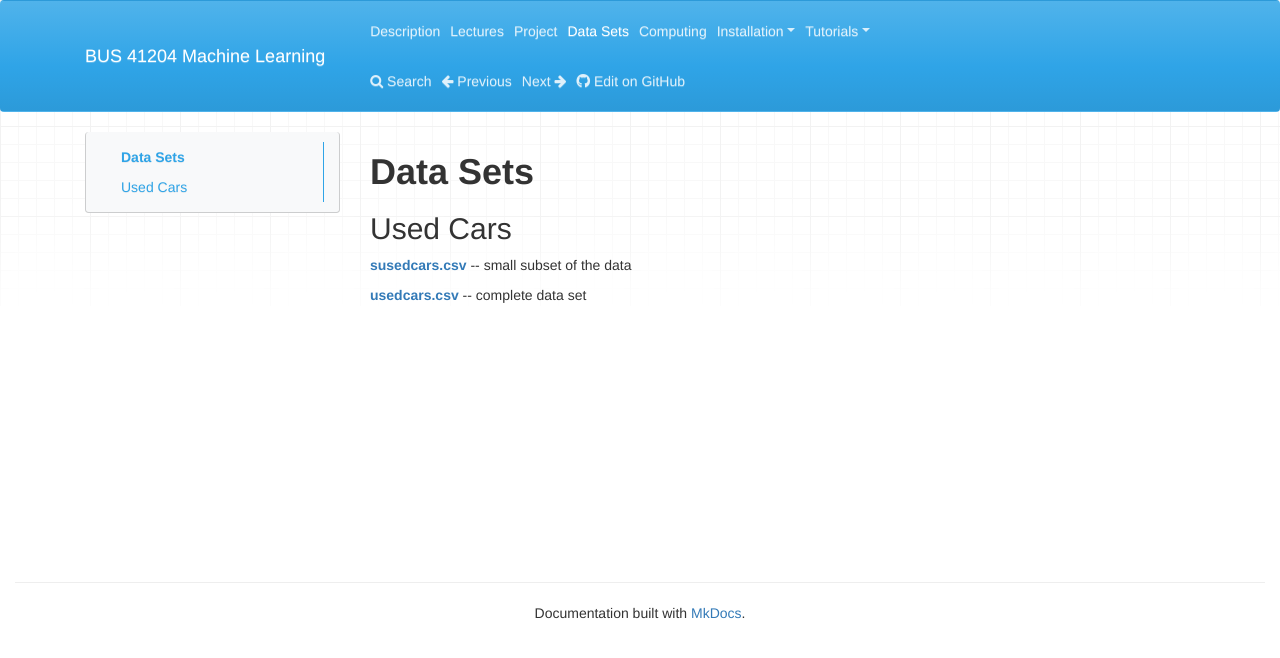
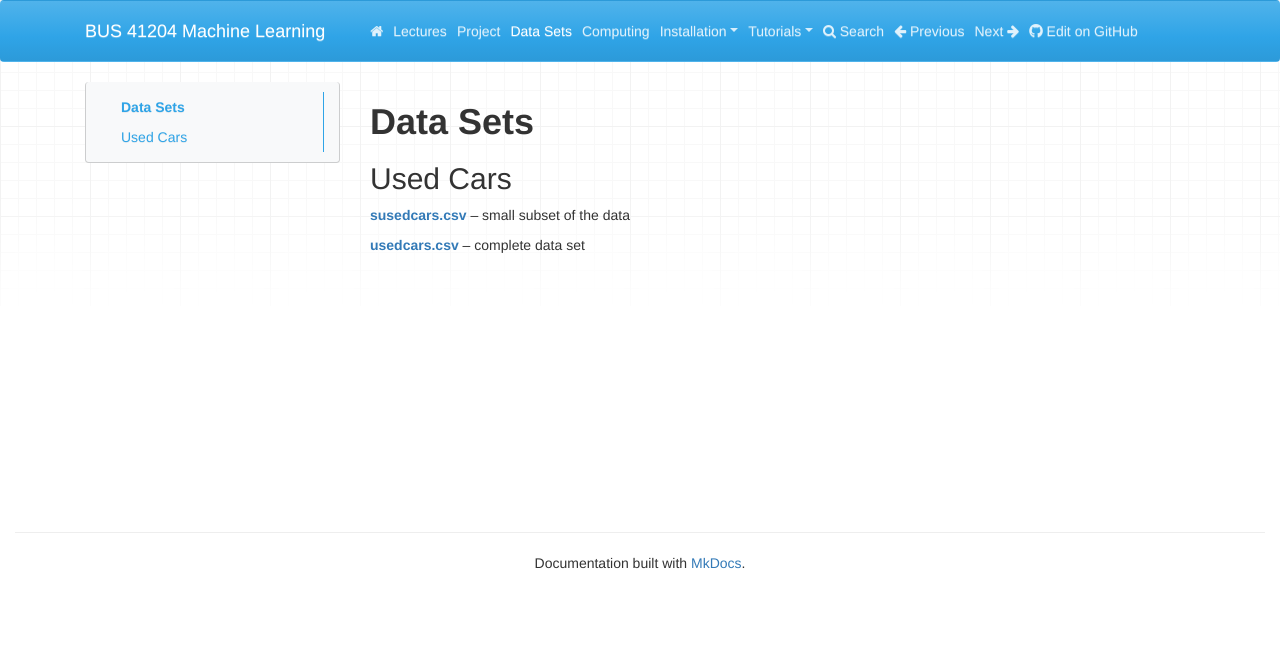
Before and after one commit to ChicagoBoothML/MachineLearning_Fall2015, an MkDocs documentation site: the page built from docs/DataSets.md, in a window 1280 px wide. Shown: the top 658 px of the page. Built offline with MkDocs 1.6.1, drawn with Linux system fonts in a browser that asks for light colours; nearby versions of some CDN libraries; old or Windows-style settings are respelled for this version of MkDocs; some of the changed lines change nothing that is shown.

Commit message:
update website

```diff
--- a/docs/DataSets.md
+++ b/docs/DataSets.md
@@ -3,6 +3,6 @@
 
 ## Used Cars
 
-[**susedcars.csv**](http://www.rob-mcculloch.org/data/susedcars.csv) -- small subset of the data
+[**susedcars.csv**](http://www.rob-mcculloch.org/data/susedcars.csv) &ndash; small subset of the data
 
-[**usedcars.csv**](http://www.rob-mcculloch.org/data/usedcars.csv) -- complete data set
+[**usedcars.csv**](http://www.rob-mcculloch.org/data/usedcars.csv) &ndash; complete data set
--- a/mkdocs.yml
+++ b/mkdocs.yml
@@ -5,7 +5,7 @@
 include_next_prev: False
 
 pages:
-  - Description: 'index.md'
+  - <i class="fa fa-home"></i>: 'index.md'
   - Lectures: 'Syllabus.md'
   - Project: 'Project.md'
   - Data Sets: 'DataSets.md'
```
Also changed, not shown: 1 other file.
